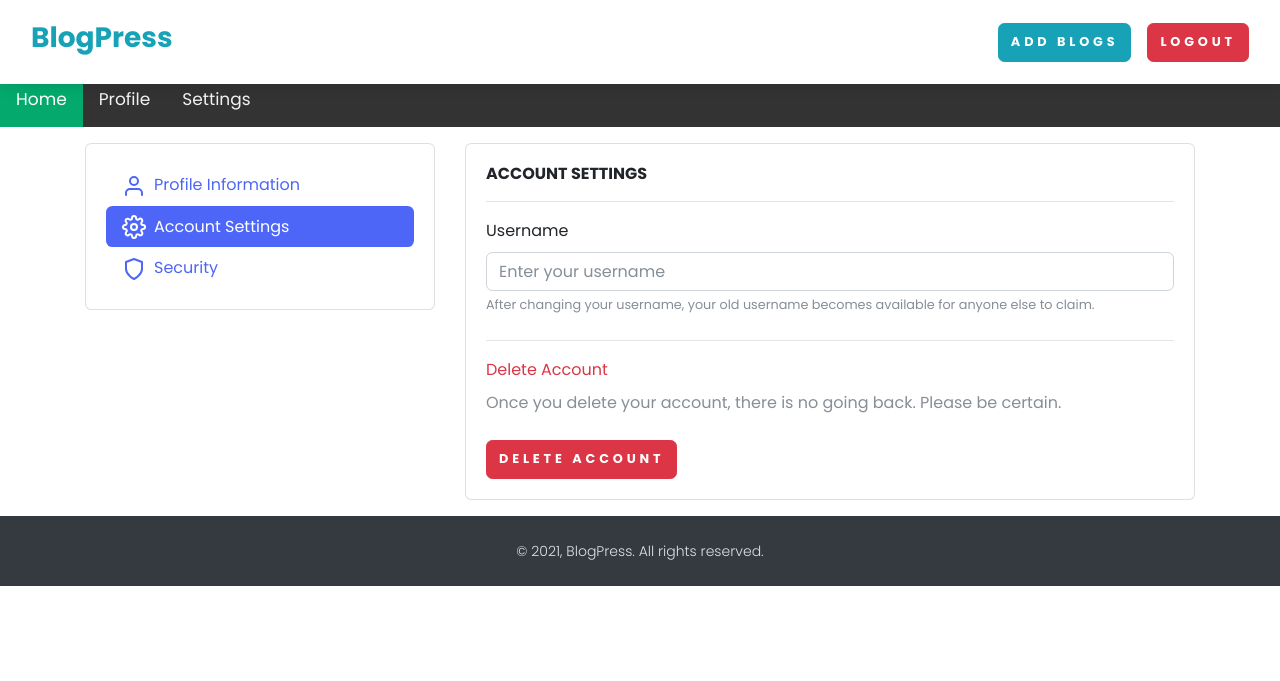
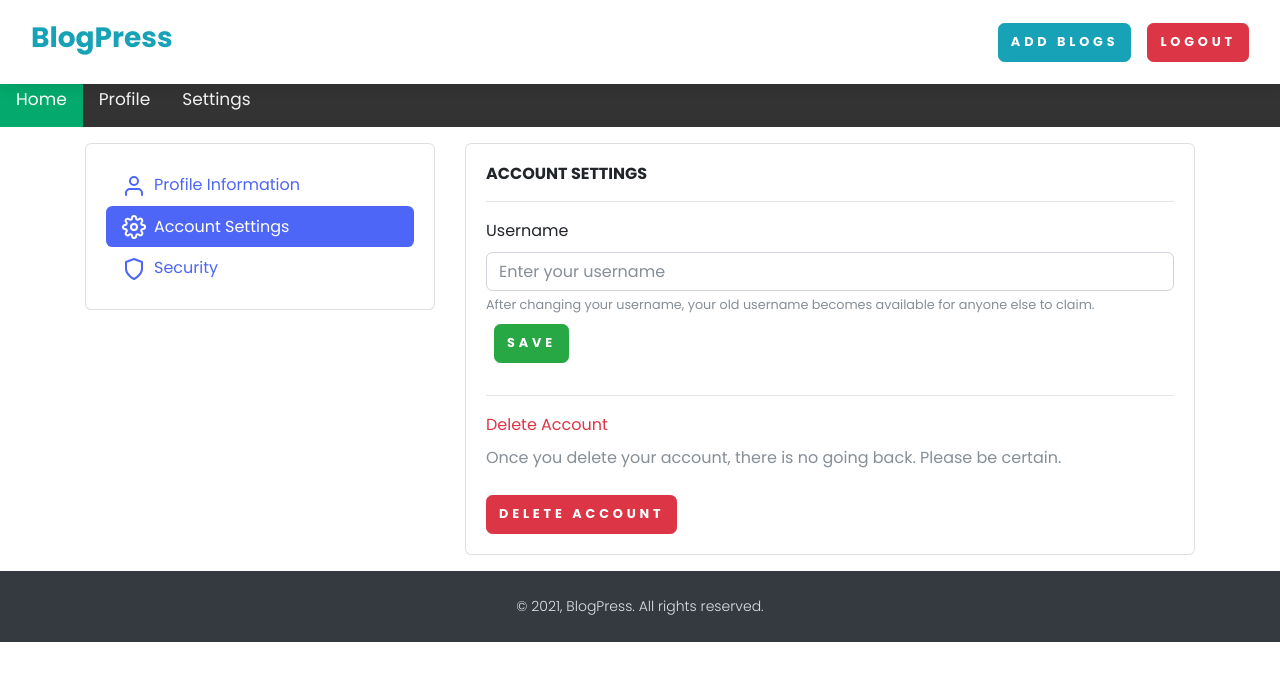
Before and after one commit to shubhamjain31/BlogPress, a Django app: page /settings/ in a window 1280 px wide, after a click on "Account Settings". Shown: the top 681 px of the page. Run offline with Django 3.2, Linux system fonts and the light colour scheme; a user stored in the database is signed in; data comes from the database, SQL or seed files in the repository; both versions use the stored data as it was after the commit; some libraries are stand-ins or nearby versions; some web fonts are replaced.

Commit message:
change in profile

```diff
--- a/App/templates/settings.html
+++ b/App/templates/settings.html
@@ -141,25 +141,29 @@
                   </div>
                   {% endif %}
 
-                  <button type="submit" class="btn btn-primary">Update Profile</button>
+                  <button type="submit" class="btn btn-primary" name="profile_btn" value="profile_btn">Update Profile</button>
                   <button type="reset" class="btn btn-light">Reset Changes</button>
                 </form>
               </div>
               <div class="tab-pane" id="account">
                 <h6>ACCOUNT SETTINGS</h6>
                 <hr>
-                <form>
+                <form method="post" action="/settings/">{% csrf_token %}
                   <div class="form-group">
                     <label for="username">Username</label>
                     <input type="text" class="form-control" id="username" aria-describedby="usernameHelp" placeholder="Enter your username" name="username">
                     <small id="usernameHelp" class="form-text text-muted">After changing your username, your old username becomes available for anyone else to claim.</small>
+
+                    <button name="username_btn" value="username_btn" class="btn btn-success m-2" type="button">Save</button>
                   </div>
+                  </form>
                   <hr>
+                  <form>
                   <div class="form-group">
                     <label class="d-block text-danger">Delete Account</label>
                     <p class="text-muted font-size-sm">Once you delete your account, there is no going back. Please be certain.</p>
                   </div>
-                  <button class="btn btn-danger" type="button">Delete Account</button>
+                  <button type="submit" class="btn btn-danger" type="button">Delete Account</button>
                 </form>
               </div>
               <div class="tab-pane" id="security">
--- a/App/views.py
+++ b/App/views.py
@@ -209,6 +209,7 @@ def profile(request, name):
 
 @login_required(login_url="/login/")
 def settings(request):
+    print('sdsjds',request.POST.get("username_btn", ""),'dwdk')
     last = request.META.get('HTTP_REFERER', None)
 
     if request.method == 'POST':
@@ -259,6 +260,15 @@ def settings(request):
         messages.success(request, 'Profile Information Added Successfully!')
         return HttpResponseRedirect(last)
 
+    elif request.method == 'POST' and request.POST.get("username_btn", "") == 'username_btn':
+        username       = request.POST.get('username')
+        print(username,'')
+
+        if username == "" or is_invalid(username):
+            messages.error(request, "Please Enter User Name")
+            return HttpResponseRedirect(last)
+        return HttpResponseRedirect(last)
+
     user_obj        = User.objects.get(pk=request.user.id)
     user_profile    = Profile.objects.get(user = user_obj)
 
```
Also changed, not shown: db.sqlite3, media/static/media/images/seal_9AU9MTb.jpeg (added).
